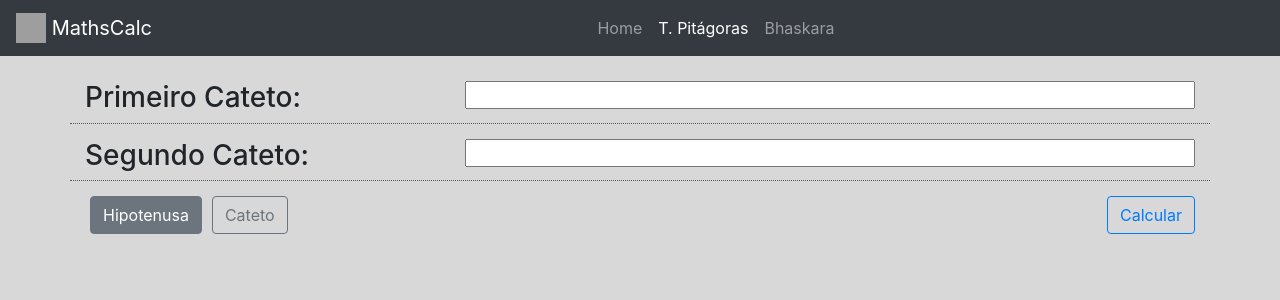
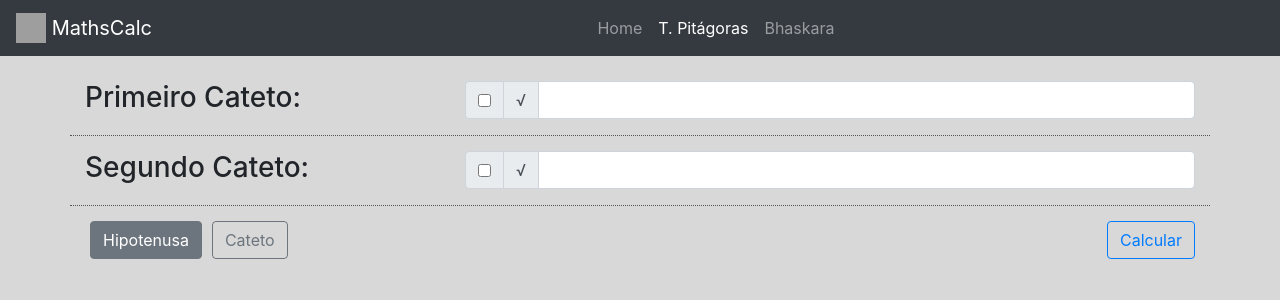
Before and after one commit to VictorAlmeida225/MathsCalc, a Next.js app: page /pitagoras in a window 1280 px wide. Shown: the top 300 px of the page. Built offline with nearby package versions, Linux system fonts and the light colour scheme; grey boxes are pictures that could not be loaded.

Commit message:
pitagoras

```diff
--- a/pages/bhaskara.js
+++ b/pages/bhaskara.js
@@ -23,7 +23,7 @@ function App(){
             <Nav className="ml-auto mr-auto">
                 <Nav.Link href="../">Home</Nav.Link>
                 <Nav.Link href="../pitagoras">T. Pitágoras</Nav.Link>
-                    <Nav.Link href="./bhaskara" className="active">Bhaskara</Nav.Link>
+                <Nav.Link href="./bhaskara" className="active">Bhaskara</Nav.Link>
             </Nav>
         </Navbar>
         <Container>
--- a/pages/pitagoras.js
+++ b/pages/pitagoras.js
@@ -1,6 +1,6 @@
 import React from 'react';
 import Helmet from 'react-helmet';
-import {Button, Col, Row, Container, Table, Modal, Navbar, Nav } from 'react-bootstrap';
+import { Button, Col, Row, Container, Table, Modal, Navbar, Nav, InputGroup, FormControl } from 'react-bootstrap';
 
 class ToggleButtons extends React.Component {
     state = {
@@ -90,11 +90,27 @@ function App() {
             <Container>
                 <Row className="RowInp">
                     <Col sm={12} xs={6} md={4}><h3 id="lbl1">Primeiro Cateto:</h3></Col>
-                    <Col sm={12} xs={12} md={8}><input type="number" id="Num1"/></Col>
+                    <Col sm={12} xs={12} md={8}>
+                        <InputGroup className="mb-3">
+                        <InputGroup.Prepend>
+                            <InputGroup.Checkbox id="chkb1"/>
+                            <InputGroup.Text>√</InputGroup.Text>
+                        </InputGroup.Prepend>
+                            <FormControl id="Num1"/>
+                        </InputGroup>
+                    </Col>
                 </Row>
                 <Row className="RowInp">
                     <Col sm={12} xs={6} md={4}><h3 id="lbl2">Segundo Cateto:</h3></Col>
-                    <Col className="SCol" sm ={12} xs={12} md={8}><input type="number" id="Num2"/></Col>
+                    <Col className="SCol" sm={12} xs={12} md={8}>
+                        <InputGroup className="mb-3">
+                            <InputGroup.Prepend>
+                                <InputGroup.Checkbox id="chkb2"/>
+                                <InputGroup.Text>√</InputGroup.Text>
+                            </InputGroup.Prepend>
+                            <FormControl id="Num2"/>
+                        </InputGroup>
+                    </Col>
                 </Row>
                 <Row>
                     <Col className="TogCol"><ToggleButtons /></Col>
@@ -156,6 +172,8 @@ function Fatorar(nr) {
 function Calculate() {
     var first = document.getElementById('Num1').value;
     var second = document.getElementById('Num2').value;
+    var chkbone = document.getElementById('chkb1');
+    var chkbtwo = document.getElementById('chkb2');
     if (!first & !second) {
         document.getElementById("Num1").placeholder = "Nenhum número digitado!";
         document.getElementById("Num2").placeholder = "Nenhum número digitado!";
@@ -168,6 +186,12 @@ function Calculate() {
     }
     else {
         if (document.getElementById('Radio').classList.contains('btn-secondary') == true) {
+            if (chkbone.checked){
+                var firstsqrd = true;
+            }
+            if (chkbtwo.checked) {
+                var secondsqrd = true;
+            }
             document.getElementById('Num1').value = '';
             document.getElementById('Num2').value = '';
             document.getElementById('resp8').innerHTML = '';
@@ -247,8 +271,12 @@ function Calculate() {
                     }
                 }
 
-                var foradaraiz = multiplicatodooarray(numeroantes)
-                var dentrodaraiz = multiplicatodooarray(numerodepois)
+                if (!numeroantes) {
+                    var foradaraiz = multiplicatodooarray(numeroantes)
+                }
+                if (!numerodepois) {
+                    var dentrodaraiz = multiplicatodooarray(numerodepois)
+                }
 
                 document.getElementById('resp6').innerHTML = 'C = ' + foradaraiz + '√' + dentrodaraiz;
 
@@ -354,9 +382,12 @@ function Calculate() {
                         numeroantes.push(total = Math.pow(numerorepitidos[y][0], (conferidor / 2)));
                     }
                 }
-
-                var foradaraiz = multiplicatodooarray(numeroantes)
-                var dentrodaraiz = multiplicatodooarray(numerodepois)
+                if (!numeroantes){
+                    var foradaraiz = multiplicatodooarray(numeroantes)
+                }
+                if (!numerodepois) {
+                    var dentrodaraiz = multiplicatodooarray(numerodepois)
+                }
 
                 document.getElementById('resp7').innerHTML = 'C = ' + foradaraiz + '√' + dentrodaraiz;
 
```
